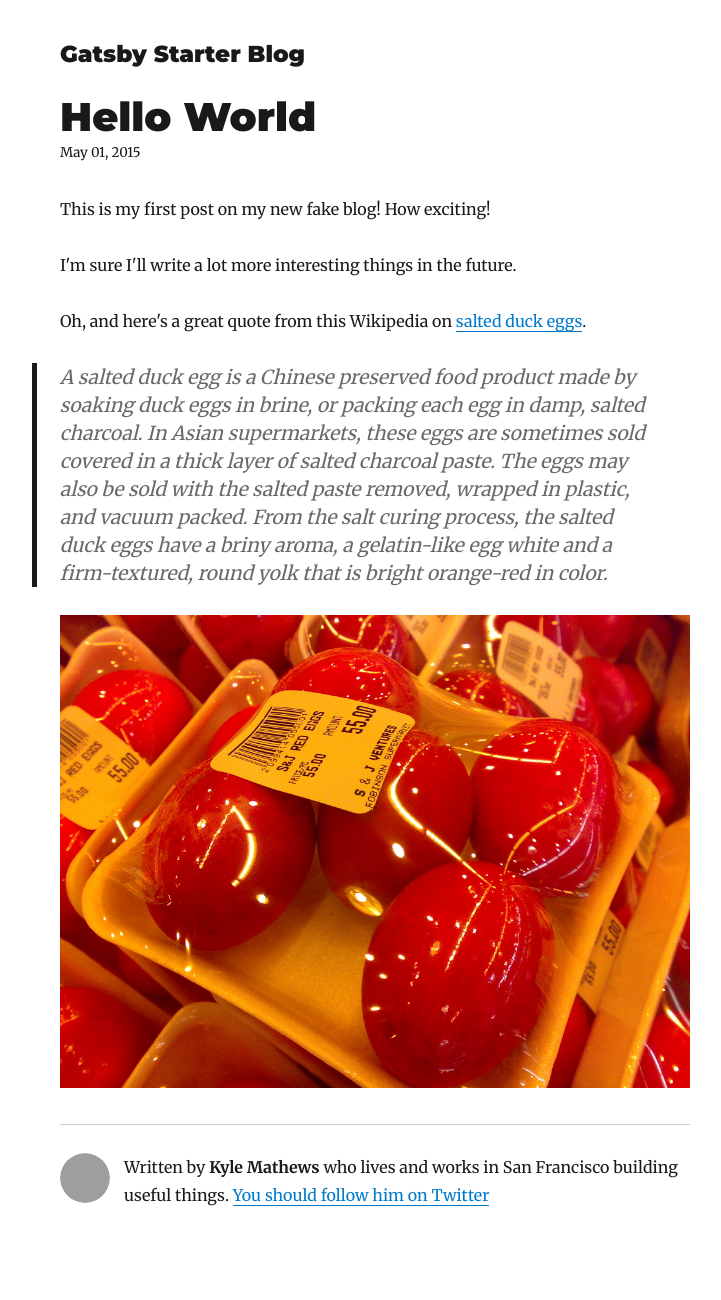
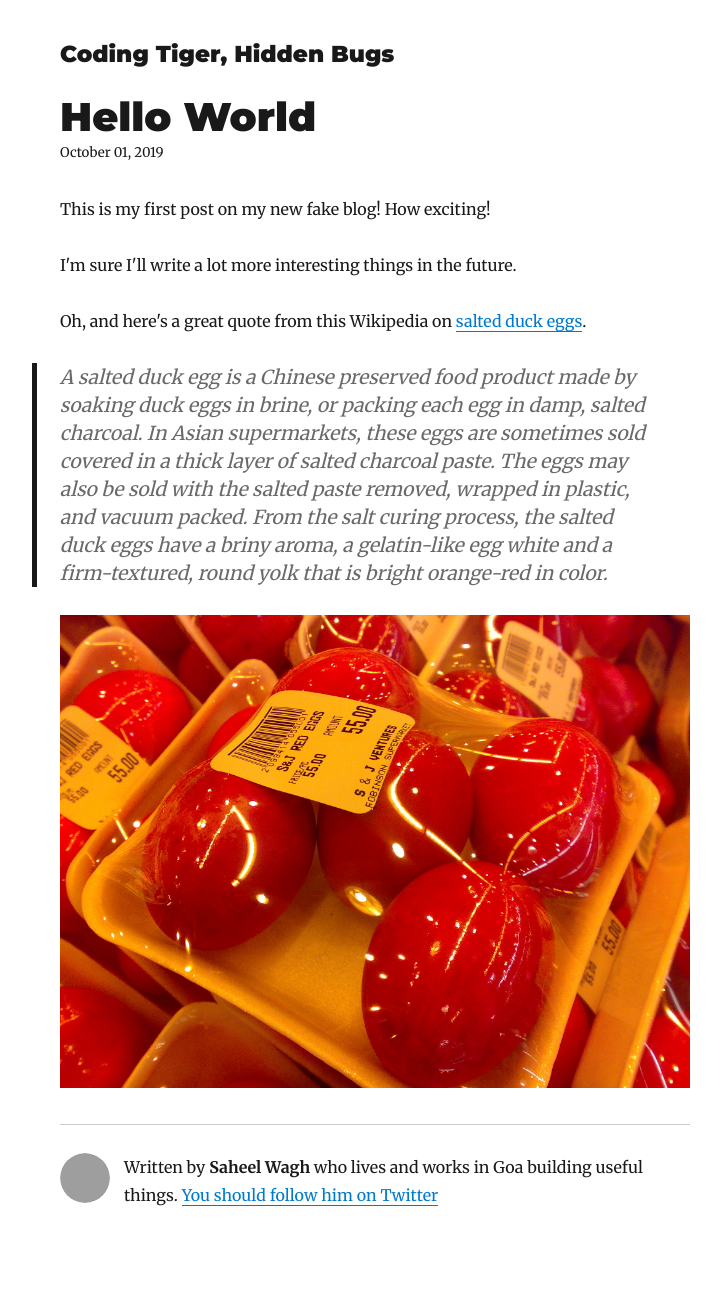
Before and after one commit to saheelwagh/codingtigerhiddenbugs, a Gatsby site: page /hello-world/ in a window 1280 px wide. Shown: the top 1300 px of the page, without its empty margins (265-986 px from the left). Built offline with nearby package versions, Linux system fonts and the light colour scheme; Gatsby itself is replaced by a stand-in of ours; some packages are replaced by stand-ins of ours; grey boxes are pictures that could not be loaded.

Commit message:
scaffolded blog from gatsby starter blog template

```diff
--- a/content/blog/hello-world/index.md
+++ b/content/blog/hello-world/index.md
@@ -1,6 +1,6 @@
 ---
 title: Hello World
-date: "2015-05-01T22:12:03.284Z"
+date: "2019-10-01T22:12:03.284Z"
 description: "Hello World"
 ---
 
--- a/gatsby-config.js
+++ b/gatsby-config.js
@@ -1,8 +1,8 @@
 module.exports = {
   siteMetadata: {
-    title: `Gatsby Starter Blog`,
-    author: `Kyle Mathews`,
-    description: `A starter blog demonstrating what Gatsby can do.`,
+    title: `Coding Tiger, Hidden Bugs`,
+    author: `Saheel Wagh`,
+    description: `An attempt at coding apps and decoding my mind`,
     siteUrl: `https://gatsby-starter-blog-demo.netlify.com/`,
     social: {
       twitter: `kylemathews`,
--- a/src/components/bio.js
+++ b/src/components/bio.js
@@ -54,8 +54,8 @@ const Bio = () => {
         }}
       />
       <p>
-        Written by <strong>{author}</strong> who lives and works in San
-        Francisco building useful things.
+        Written by <strong>{author}</strong> who lives and works in Goa building
+        useful things.
         {` `}
         <a href={`https://twitter.com/${social.twitter}`}>
           You should follow him on Twitter
```
Also changed, not shown: 1 other file.
